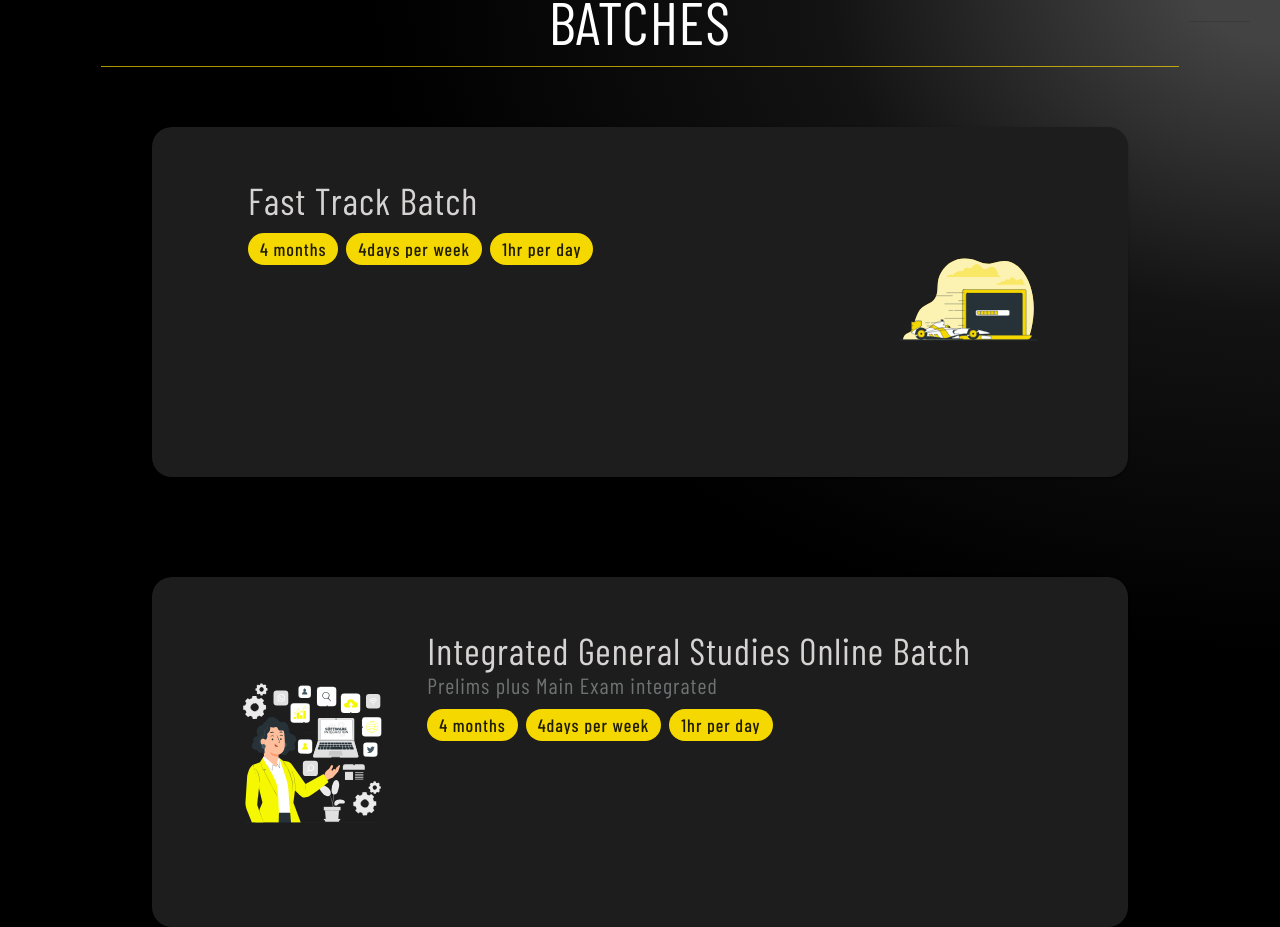
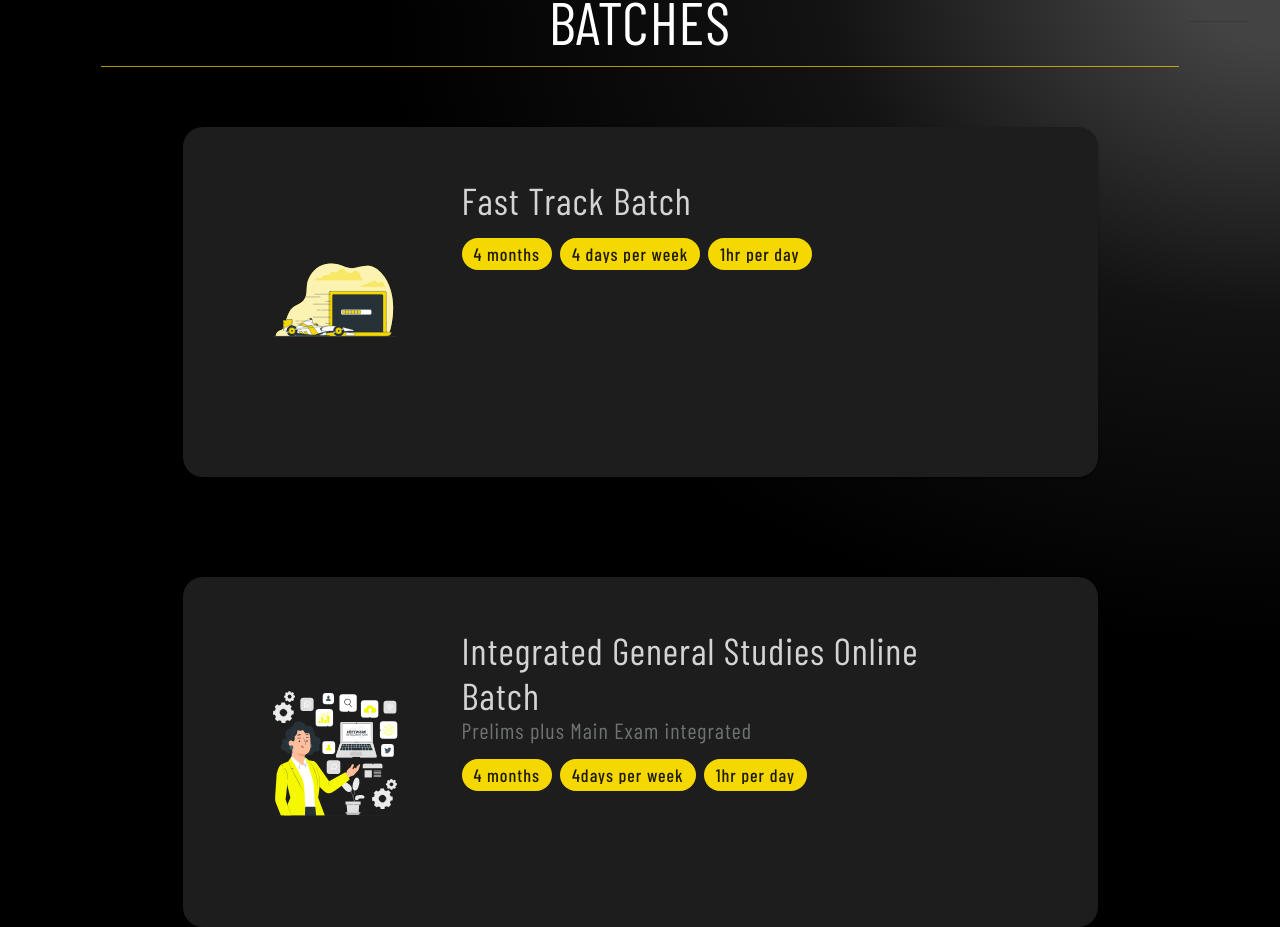
Before and after one commit to peak-performers-upsc/frontend, a React (Vite) app: page / in a window 1280 px wide. Shown: the part 1058-1985 px from the top of the page. Built offline with nearby package versions, Linux system fonts and the light colour scheme.

Commit message:
Updated card contents

```diff
--- a/src/components/batch/index.tsx
+++ b/src/components/batch/index.tsx
@@ -25,7 +25,7 @@ interface BatchProps {
     reverse?: boolean
 }
 
-export default function Batch({ batch, reverse }: BatchProps) {
+export default function Batch({ batch }: BatchProps) {
     return (
         <div
             style={{
@@ -37,14 +37,14 @@ export default function Batch({ batch, reverse }: BatchProps) {
             <Card
                 sx={{
                     minHeight: 350,
-                    width: "80%",
+                    width: "75%",
                     bgcolor: alpha("#1d1d1dfb", 1),
                     borderRadius: "2rem",
                     display: "flex",
                     padding: "0 8rem",
                     alignItems: "center",
-                    flexDirection: `row${reverse && "-reverse"}`,
-                    gap: "2rem"
+                    flexDirection: `row-reverse`,
+                    gap: "4rem"
                 }}
             >
                 <Box width="80%" minHeight="80%">
@@ -52,7 +52,7 @@ export default function Batch({ batch, reverse }: BatchProps) {
                         sx={{
                             display: "flex",
                             flexDirection: "column",
-                            gap: "1rem"
+                            gap: "1.5em"
                         }}
                     >
                         <div>
@@ -79,7 +79,13 @@ export default function Batch({ batch, reverse }: BatchProps) {
                             <Chip label={`${batch.duration.weekly} per week`} />
                             <Chip label={`${batch.duration.daily} per day`} />
                         </div>
+                        <div
+                            style={{
 
+                            }}
+                        >
+
+                        </div>
                     </CardContent>
                 </Box>
                 <Box width="20%">
--- a/src/components/batches/index.tsx
+++ b/src/components/batches/index.tsx
@@ -32,7 +32,7 @@ const batches: IBatch[] = [
         prof: "Bhupender Bhardwaj",
         duration: {
             total: "4 months",
-            weekly: "4days",
+            weekly: "4 days",
             daily: "1hr"
         },
         image: fastTrackImage,
@@ -76,7 +76,7 @@ export default function Batches({ className }: BatchesProps) {
             </Divider>
             <div className={styles.main}>
                 {batches.map((batch, i) => (
-                    <Batch key={i} batch={batch} reverse={i%2 === 1}/>
+                    <Batch key={i} batch={batch} reverse={true}/>
                 ))}
             </div>
         </div>
```
